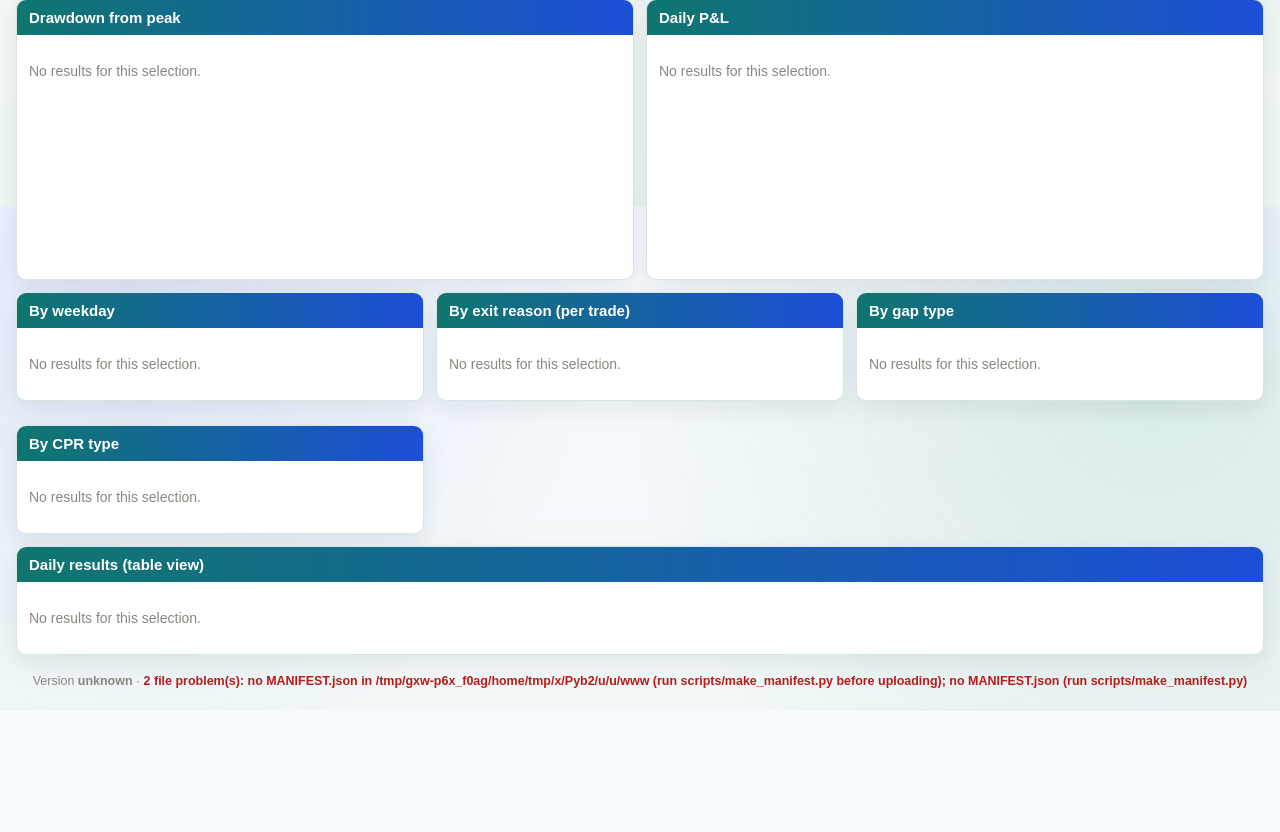
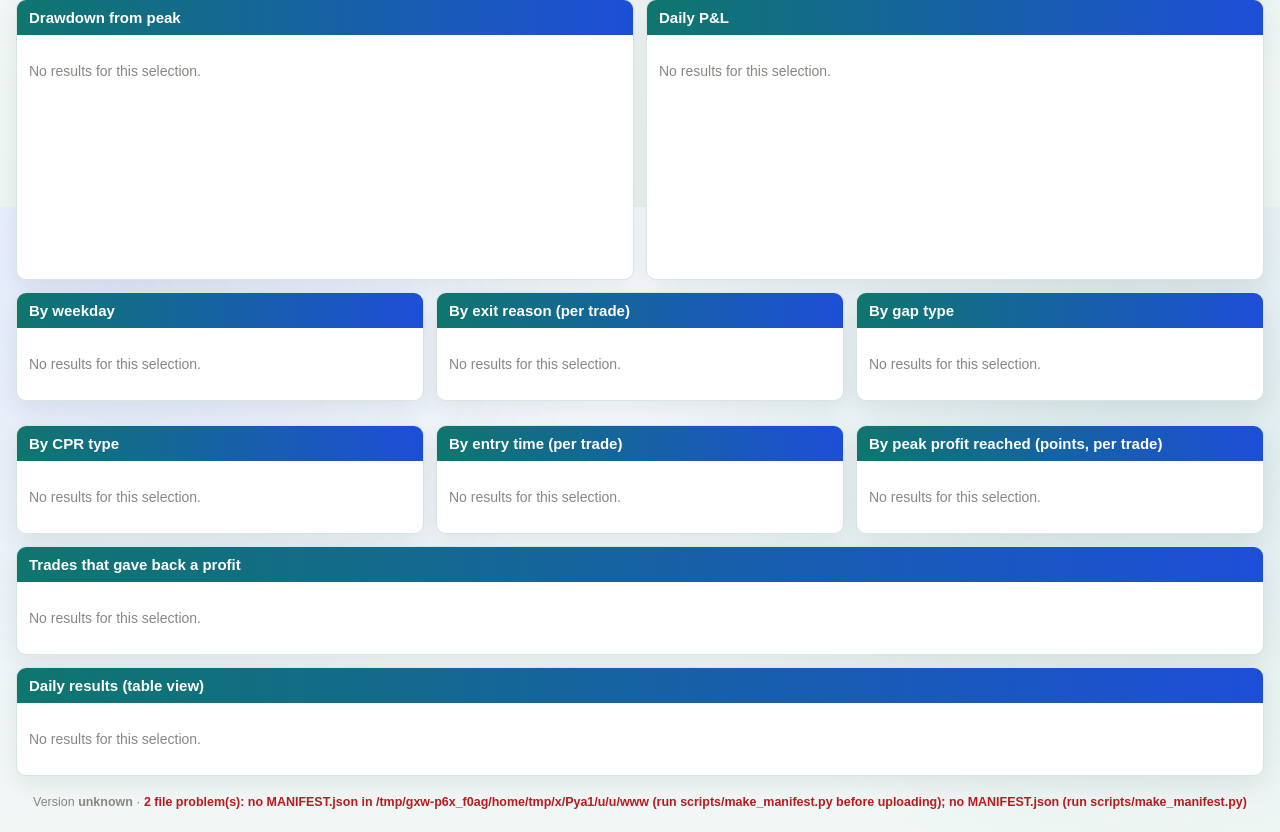
Before and after one commit to rajaprabu-p/ai_algo_ui, a Flask app: page /performance in a window 1280 px wide. Shown: the part 593-1425 px from the top of the page. Before the commit the page ends 1304 px from the top, so only its background shows below. Run offline with Flask 3, Linux system fonts and the light colour scheme; the visitor is signed in with stand-in values (Sample User, id 1); data that the repository does not hold is empty; parts of the project's set-up code (start-up, migrations or seed data) failed here and were passed over.

Commit message:
Performance page: entry-time and peak-profit breakdowns, gave-back table
- Two per-trade breakdowns on the single view: by entry time (half-hour
  buckets) and by the best profit the option reached (high_during_trade
  minus entry price, in point buckets).
- "Trades that gave back a profit": trades that were up +20 points or more
  and still closed as a loss, with a total row.
- Files without a high column have no peak and are left out of the table.

Co-Authored-By: Claude Fable 5.2 <noreply@anthropic.com>

```diff
--- a/app.py
+++ b/app.py
@@ -2180,7 +2180,9 @@ def _read_result_file(path: str, source: str) -> dict:
             if pd.isna(r.get("pnl_rs")):
                 continue
             net = r.get("net_pnl_rs")
+            high = r.get("high_during_trade")
             out["trades"].append({
+                "high": None if high is None or pd.isna(high) else float(high),
                 "entry_time": str(r.get("entry_time", "")), "exit_time": str(r.get("exit_time", "")),
                 "entry_price": float(r.get("entry_price", 0) or 0), "exit_price": float(r.get("exit_price", 0) or 0),
                 "side": str(r.get("side", "")),
@@ -2202,6 +2204,41 @@ def has_net_pnl(days: list) -> bool:
     """True when every trade of these days has net P&L (after charges)."""
     trades = [t for d in days for t in d["trades"]]
     return bool(trades) and all(t.get("net_pnl_rs") is not None for t in trades)
+
+
+ENTRY_TIME_BUCKETS = [("09:30", "09:15-09:29"), ("10:00", "09:30-09:59"), ("10:30", "10:00-10:29"), ("11:00", "10:30-10:59")]
+ENTRY_TIME_LAST_BUCKET = "11:00 or later"
+PEAK_BUCKETS = [(10, "under +10"), (20, "+10 to +20"), (30, "+20 to +30"), (50, "+30 to +50")]
+PEAK_LAST_BUCKET = "+50 or more"
+GAVE_BACK_PEAK_POINTS = 20.0   # "gave back": the option was up this many points and the trade still lost
+
+
+def entry_time_bucket(entry_time) -> str:
+    """Half-hour bucket of a trade's entry time ('YYYY-MM-DD HH:MM:SS'), '' when unknown."""
+    hhmm = str(entry_time or "")[11:16]
+    if len(hhmm) != 5 or hhmm[2] != ":":
+        return ""
+    for before, label in ENTRY_TIME_BUCKETS:
+        if hhmm < before:
+            return label
+    return ENTRY_TIME_LAST_BUCKET
+
+
+def trade_peak_points(trade: dict):
+    """Best profit the option reached during the trade, in points (None when the file has no high)."""
+    high, entry = trade.get("high"), trade.get("entry_price")
+    if not high or not entry:
+        return None
+    return round(max(0.0, float(high) - float(entry)), 2)
+
+
+def peak_bucket(points) -> str:
+    if points is None:
+        return ""
+    for below, label in PEAK_BUCKETS:
+        if points < below:
+            return label
+    return PEAK_LAST_BUCKET
 
 
 def compute_performance(days: list, basis: str = "") -> dict:
@@ -2270,14 +2307,33 @@ def compute_performance(days: list, basis: str = "") -> dict:
         return result
 
     order = {d: i for i, d in enumerate(_WEEKDAYS)}
-    trade_rows = [{"exit_reason": t["exit_reason"], "pnl": t[key]} for t in all_trades]
+    trade_rows = [{"exit_reason": t["exit_reason"], "pnl": t[key],
+                   "entry_time": entry_time_bucket(t.get("entry_time")),
+                   "peak": peak_bucket(trade_peak_points(t))} for t in all_trades]
+    time_order = {label: i for i, (_, label) in enumerate(ENTRY_TIME_BUCKETS)}
+    peak_order = {label: i for i, (_, label) in enumerate(PEAK_BUCKETS)}
+    # Trades that were well in profit and still closed as a loss, biggest loss first.
+    gave_back = []
+    for d in days:
+        for t in d["trades"]:
+            peak_points = trade_peak_points(t)
+            if peak_points is not None and peak_points >= GAVE_BACK_PEAK_POINTS and t[key] < 0:
+                gave_back.append({"date": d["date"], "entry_time": str(t.get("entry_time", ""))[11:16],
+                                  "exit_time": str(t.get("exit_time", ""))[11:16], "side": t.get("side", ""),
+                                  "peak_points": peak_points, "pnl_points": round(float(t.get("pnl_points") or 0), 2),
+                                  "pnl": round(t[key], 2), "exit_reason": t.get("exit_reason", "")})
+    gave_back.sort(key=lambda g: (g["pnl"], g["date"]))
     breakdowns = {
+        "entry_time": sorted(group(trade_rows, "entry_time", "pnl"), key=lambda g: time_order.get(g["label"], 9)),
+        "peak": sorted(group(trade_rows, "peak", "pnl"), key=lambda g: peak_order.get(g["label"], 9)),
         "weekday": sorted(group(daily, "weekday", "pnl"), key=lambda g: order.get(g["label"], 9)),
         "exit_reason": sorted(group(trade_rows, "exit_reason", "pnl"), key=lambda g: -g["count"]),
         "gap_type": sorted(group(daily, "gap_type", "pnl"), key=lambda g: -g["count"]),
         "cpr_type": sorted(group(daily, "cpr_type", "pnl"), key=lambda g: -g["count"]),
     }
-    return {"kpis": kpis, "daily": daily, "breakdowns": breakdowns}
+    return {"kpis": kpis, "daily": daily, "breakdowns": breakdowns,
+            "gave_back": {"peak_points": GAVE_BACK_PEAK_POINTS, "trades": gave_back,
+                          "total": round(sum(g["pnl"] for g in gave_back), 2)}}
 
 
 def collect_performance_days(log_dir: str, source: str, variant: str, settings: str,
--- a/templates/performance.html
+++ b/templates/performance.html
@@ -324,6 +324,13 @@
       <div class="card"><h2>By exit reason (per trade)</h2><div id="bd-exit_reason"></div></div>
       <div class="card"><h2>By gap type</h2><div id="bd-gap_type"></div></div>
       <div class="card"><h2>By CPR type</h2><div id="bd-cpr_type"></div></div>
+      <div class="card"><h2>By entry time (per trade)</h2><div id="bd-entry_time"></div></div>
+      <div class="card"><h2>By peak profit reached (points, per trade)</h2><div id="bd-peak"></div></div>
+    </div>
+
+    <div class="card">
+      <h2 id="gave-back-title">Trades that gave back a profit</h2>
+      <div id="gave-back" class="table-wrap"></div>
     </div>
 
     <div class="card">
@@ -686,7 +693,8 @@
     function render(result){
       const kpis = document.getElementById('kpis');
       const basis = document.getElementById('basis');
-      const ids = ['calendar', 'equity', 'drawdown', 'daily', 'daily-table', 'bd-weekday', 'bd-exit_reason', 'bd-gap_type', 'bd-cpr_type'];
+      const ids = ['calendar', 'equity', 'drawdown', 'daily', 'daily-table', 'bd-weekday', 'bd-exit_reason', 'bd-gap_type', 'bd-cpr_type',
+        'bd-entry_time', 'bd-peak', 'gave-back'];
       if(!result || !result.daily.length){
         kpis.replaceChildren();
         basis.textContent = '';
@@ -722,8 +730,24 @@
         {label: 'Win %', num: true, value: r => r.win_rate.toFixed(0) + '%'},
       ];
       Object.entries(result.breakdowns).forEach(([key, rows]) => {
-        document.getElementById('bd-' + key).replaceChildren(table(bdCols, rows));
+        const box = document.getElementById('bd-' + key);
+        if(box) box.replaceChildren(table(bdCols, rows));
       });
+      // Trades that were up by the threshold and still closed as a loss.
+      const gb = result.gave_back || {trades: [], peak_points: 20, total: 0};
+      document.getElementById('gave-back-title').textContent =
+        `Trades that gave back a profit (up +${gb.peak_points} points or more, closed as a loss)`;
+      document.getElementById('gave-back').replaceChildren(gb.trades.length
+        ? table([
+            {label: 'Date', value: r => r.date}, {label: 'Entry', value: r => r.entry_time},
+            {label: 'Exit', value: r => r.exit_time}, {label: 'Side', value: r => r.side},
+            {label: 'Peak (pts)', num: true, value: r => Number.isFinite(r.peak_points) ? '+' + r.peak_points.toFixed(1) : ''},
+            {label: 'Result (pts)', num: true, value: r => Number.isFinite(r.pnl_points) ? r.pnl_points.toFixed(1) : '', sign: r => r.pnl_points},
+            {label: 'P&L', num: true, value: r => fmtRs(r.pnl), sign: r => r.pnl},
+            {label: 'Exit reason', value: r => r.exit_reason},
+          ], gb.trades.concat([{date: `Total (${gb.trades.length})`, entry_time: '', exit_time: '', side: '',
+                                peak_points: NaN, pnl_points: NaN, pnl: gb.total, exit_reason: ''}]))
+        : el('div', {class: 'empty'}, 'None in this selection.'));
       document.getElementById('daily-table').replaceChildren(table([
         {label: 'Date', value: r => r.date}, {label: 'Day', value: r => r.weekday},
         {label: 'Trades', num: true, value: r => String(r.trades)},
```
Also changed, not shown: scripts/tests/test_performance.py (+30 -0 lines).
